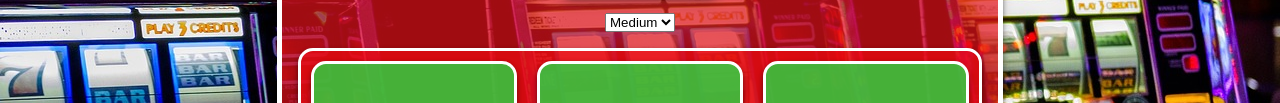
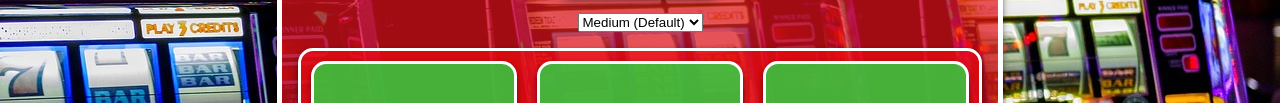
Before and after one commit to Ajfriel86/ReelOfFortune, a plain HTML site: page index.html in a window 1280 px wide. Shown: the part 268-371 px from the top of the page. Drawn offline with Linux system fonts and the light colour scheme.

Commit message:
Add medium setting as default setting

```diff
--- a/index.html
+++ b/index.html
@@ -20,7 +20,7 @@
         <div class="level">
             <select id="level-select">
                 <option value="easy">Easy</option>
-                <option value="medium" selected>Medium</option>
+                <option value="medium" selected>Medium (Default)</option>
                 <option value="hard">Hard</option>
             </select>
         </div>
```
